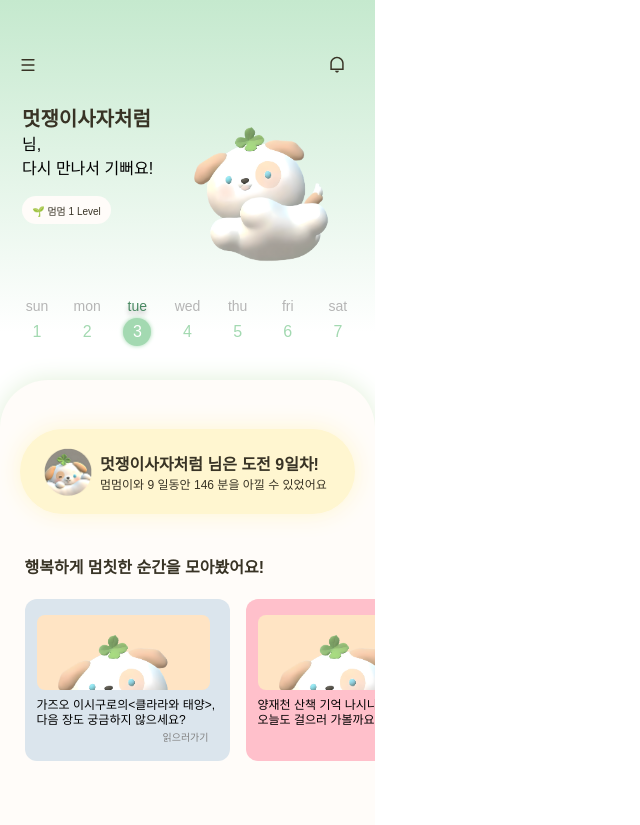
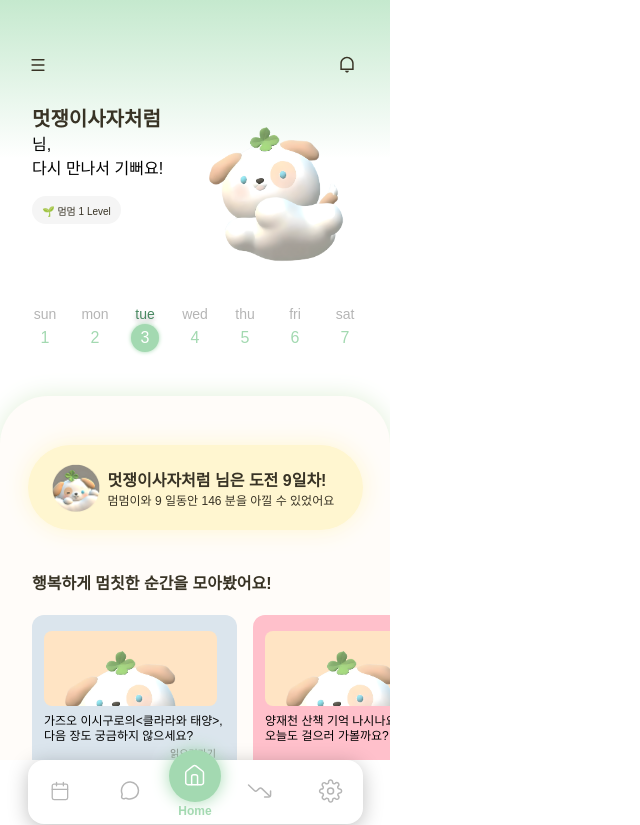
Before and after one commit to Mummzhit/Front, a React (Create React App) app: page / in a window 1280 px wide. Shown: the top 825 px of the page, without its empty margins (0-640 px from the left). Built offline with nearby package versions, Linux system fonts and the light colour scheme; a web font is replaced by a local one.

Commit message:
style: 전체적인 레이아웃, 폰트 등 디자인 피드백 관련 부분 수정

```diff
--- a/src/App.css
+++ b/src/App.css
@@ -1,10 +1,10 @@
 .App {
-    width: 375px;
-    height: 1771px;
+    width: 390px;
+    height: 844px;
     font-family: 'Pretendard', sans-serif;
     display: flex;
     flex-direction: column;
     align-items: center;
     background: linear-gradient(180deg, #C5E9CE 0%, rgba(255, 255, 255, 0.75) 18.76%);
-
+    margin-bottom: 10px;
 }
--- a/src/App.js
+++ b/src/App.js
@@ -1,12 +1,14 @@
 import React from 'react';
-// import BottomNav from './Component/BottomNav/BottomNav';
+
 import './App.css';
 import MainPage from './Pages/MainPage';
+import BottomNav from './Component/BottomNav/BottomNav';
 
 function App() {
   return (
     <div className="App">
       <MainPage />
+      <BottomNav className='BottomNav' onTabChange={(tabId) => console.log(`Active tab changed to: ${tabId}`)} />
 
     </div>
 
--- a/src/Component/BottomNav/BottomNav.css
+++ b/src/Component/BottomNav/BottomNav.css
@@ -12,6 +12,7 @@
     justify-content: space-between;
     align-items: center;
     overflow: visible;
+    margin-bottom: 20px;
 }
 
 .tab-button
--- a/src/Component/HappyMomentsCard/HappyMomentsCard.css
+++ b/src/Component/HappyMomentsCard/HappyMomentsCard.css
@@ -11,6 +11,7 @@
 .happy-moments-text {
     margin-top: 5px;
 }
+
 .happy-moments-card p,span {
     font-size: 12px;
     font-weight: 400;
--- a/src/Component/HappyMomentsCard/HappyMomentsSection.css
+++ b/src/Component/HappyMomentsCard/HappyMomentsSection.css
@@ -6,7 +6,7 @@
 .card-scroll-container {
 
     display:flex;
-    overflow-x: auto;
+    overflow-x: scroll;
     gap: 16px;
     padding-top: 10px;
 }
--- a/src/Component/HeaderNav/HeaderNav.css
+++ b/src/Component/HeaderNav/HeaderNav.css
@@ -9,6 +9,7 @@
     overflow: visible;
 
     margin-top: 56px;
+    margin-left: 10px;
 
 }
 
--- a/src/Component/HeroSection/HeroInfoContainer.css
+++ b/src/Component/HeroSection/HeroInfoContainer.css
@@ -1,5 +1,5 @@
 .hero-info-container {
-    background-color: #FFFCF9;
+    background-color: whitesmoke;
     color: #383325;
     font-size: 10px;
     width: 89px;
--- a/src/Component/MainCalendar/MainCalendar.css
+++ b/src/Component/MainCalendar/MainCalendar.css
@@ -1,7 +1,7 @@
 .calendar-container {
     display: flex;
     justify-content: space-between;
-    padding: 12px;
+    padding: 20px;
     background: transparent;
     border-radius: 12px;
   }
@@ -9,11 +9,10 @@
   .calendar-item {
     text-align: center;
     width: 100%;
-    font-family: sans-serif;
     display: flex;
     flex-direction: column;
     align-items: center;
-    gap: 4px;
+    gap: 2px;
     height: 70px; /* 고정 높이로 정렬 유지 */
   }
 
@@ -26,19 +25,19 @@
   .calendar-day.today {
     color: #498962;
     text-shadow: 0px 4px 4px rgba(0, 0, 0, 0.25);
-    font-weight: SemiBold;
+    font-weight: 500;
   }
 
   .calendar-date {
     width: 28px;
     height: 28px;
-    font-weight: Medium;
+    font-weight: 400;
     font-size: 16px;
     color: #A3D9B1;
     display: flex;
     align-items: center;
     justify-content: center;
-    border-radius: 50%; /* 모양이 없어도 유지 */
+    border-radius: 50px; /* 모양이 없어도 유지 */
   }
 
   .calendar-date.today-circle {
--- a/src/Component/MainDashContainer/DashContainer.css
+++ b/src/Component/MainDashContainer/DashContainer.css
@@ -1,5 +1,5 @@
 .Main-Dash-Container {
-    width: 375px;
+    width: 390px;
     height: 1414px;
     background-color: #FFFCF9;
     border-radius: 48px 48px 0px 0px;
--- a/src/Component/NumbMomentsCard/NumbMomentsCard.css
+++ b/src/Component/NumbMomentsCard/NumbMomentsCard.css
@@ -1,5 +1,5 @@
 .numb-moments{
-    margin-top: 80px;
+    margin-top: 25px;
     margin-left: 10px;
     color: #383325;
 
--- a/src/Pages/MainPage.css
+++ b/src/Pages/MainPage.css
@@ -1,10 +1,10 @@
 .main-page {
     margin: 0;
     padding: 0;
-    width: 375px;
+    width: 390px;
     height: 1771px;
     font-family: 'Pretendard', sans-serif;
-    overflow: hidden;
+    overflow-y:scroll;
 
 
 }
@@ -27,6 +27,7 @@
     justify-content: space-between;
     align-items: flex-start;            /* 세로축 가운데 정렬 */
     padding: 0 22px;
+    margin-left: 10px
 
 }
 
--- a/src/Pages/MainPage.jsx
+++ b/src/Pages/MainPage.jsx
@@ -8,7 +8,6 @@ import GreetingText from '../Component/HeroSection/GreetingText';
 import MainCalendar from '../Component/MainCalendar/MainCalendar';
 import HeaderNav from '../Component/HeaderNav/HeaderNav';
 import DashContainer from '../Component/MainDashContainer/DashContainer';
-import BottomNav from '../Component/BottomNav/BottomNav'
 
 export default function MainPage() {
     const username = "멋쟁이사자처럼";
@@ -29,7 +28,6 @@ export default function MainPage() {
             </div>
             <MainCalendar baseDate={baseDate}/>
             <DashContainer/>
-            <BottomNav onTabChange={(tabId) => console.log(`Active tab changed to: ${tabId}`)} />
         </div>
     );
 }
```
